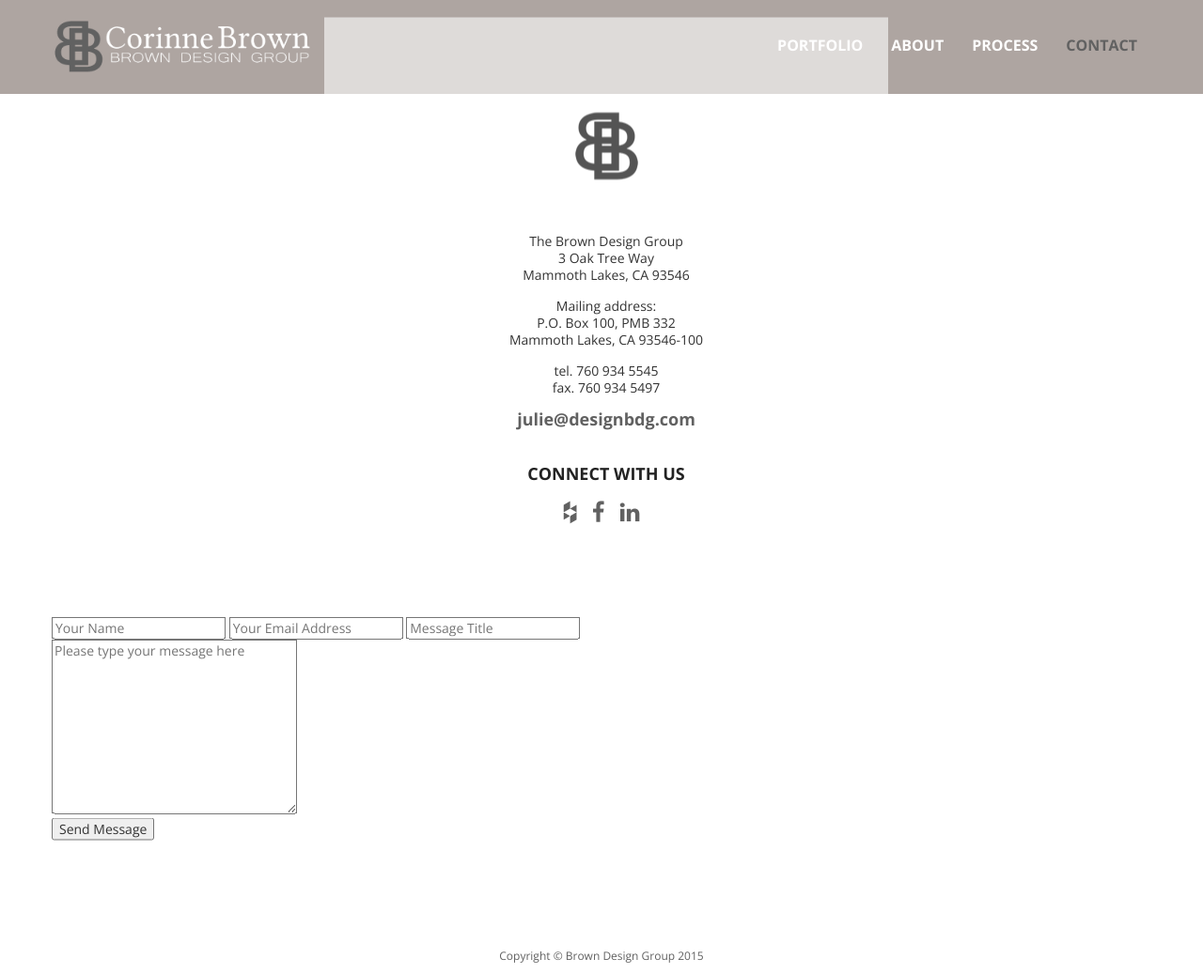
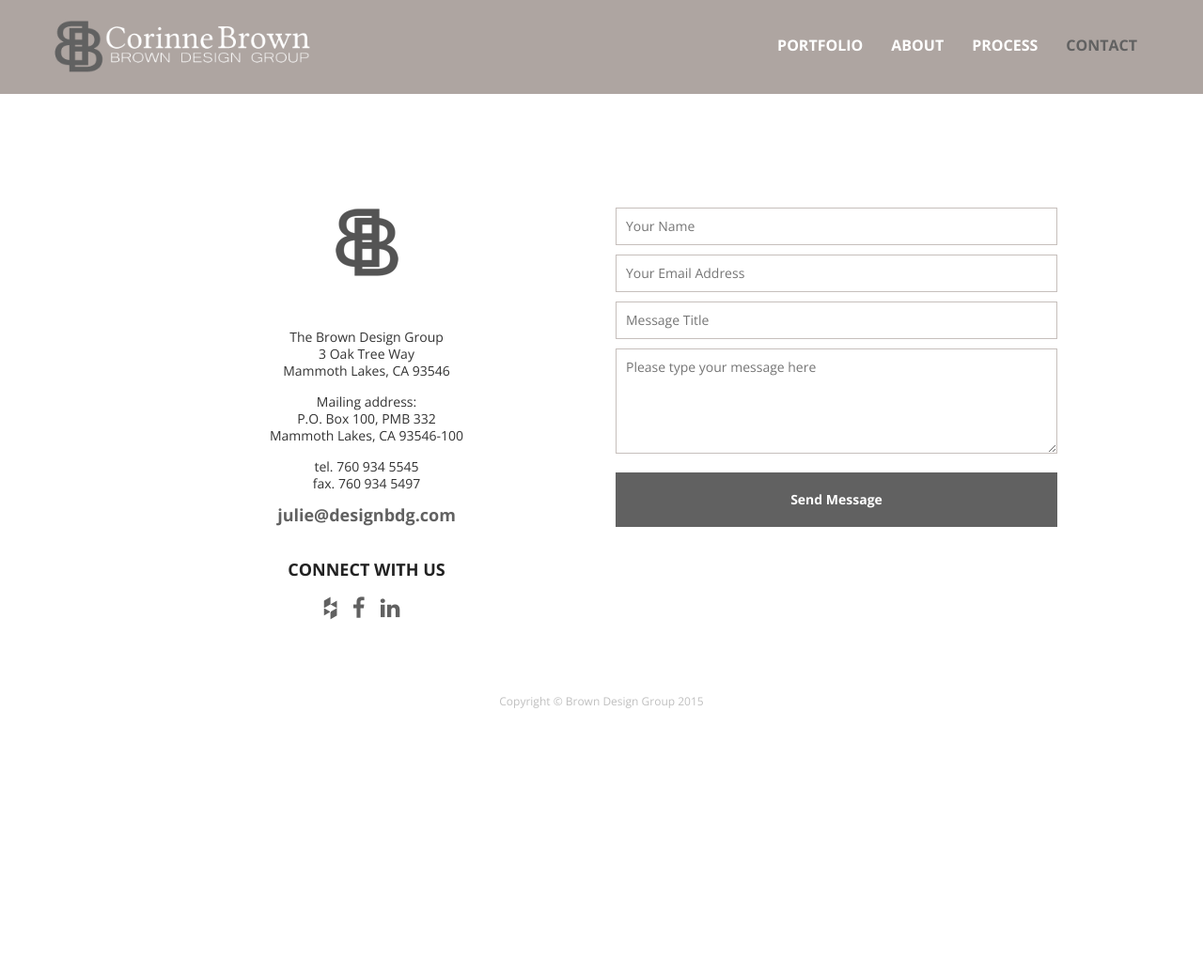
Before and after one commit to jbarkun/corinnebrown, a PHP site: page /contact.php in a window 1280 px wide. Shown: the whole page at 94% size. After the commit the page ends 754 px from the top, so only its background shows below. Run offline with PHP 8.4, Linux system fonts and the light colour scheme; some libraries are stand-ins or nearby versions.

Commit message:
2015/11/04
1. Styled contact form
2. Minor styling fixes for copyright info and portfolio page

```diff
--- a/contact.php
+++ b/contact.php
@@ -52,22 +52,30 @@
         <div class="col-md-6">
             <div class="wrapper wrapper-contact_form">
                 <form id="contactForm" action="dependencies/sendemail.php" method="post">
-                    <input type="text" id="name" name="name" placeholder="Your Name"
+                    <fieldset>
+								<input type="text" id="name" name="name" placeholder="Your Name"
                            value="<? if (isset($_SESSION['input']['name'])) {
                                echo $_SESSION['input']['name'];
                            } ?>">
-                    <input type="email" id="email" name="email" placeholder="Your Email Address"
+							</fieldset>
+						  <fieldset>
+								<input type="email" id="email" name="email" placeholder="Your Email Address"
                            value="<? if (isset($_SESSION['input']['email'])) {
                                echo $_SESSION['input']['email'];
                            } ?>">
-                    <input type="text" id="title" name="title" placeholder="Message Title"
+						  </fieldset>
+						  <fieldset>
+								<input type="text" id="title" name="title" placeholder="Message Title"
                            value="<? if (isset($_SESSION['input']['title'])) {
                                echo $_SESSION['input']['title'];
                            } ?>">
-        <textarea id="message" name="message" cols="30" rows="10"
-                  placeholder="Please type your message here"><? if (isset($_SESSION['input']['message'])) {
-                echo $_SESSION['input']['message'];
+						  </fieldset>
+							<fieldset>
+									<textarea id="message" name="message" cols="30" rows="5"
+									placeholder="Please type your message here"><? if (isset($_SESSION['input']['message'])) {
+									echo $_SESSION['input']['message'];
             } ?></textarea>
+							</fieldset>
                     <? if (isset($_SESSION['input'])) {
                         unset($_SESSION['input']);
                     } ?>
@@ -123,12 +131,6 @@
     });
 </script>
 
-<!--	Style Error Message-->
-<style>
-    .error {
-        color: red;
-    }
-</style>
 <?php include('dependencies/footer.php') ?>
 
 <script type="text/javascript">
--- a/css/style.css
+++ b/css/style.css
@@ -112,6 +112,7 @@
   bottom: 0;
   width: 100%;
   left: 0;
+  color: white;
 }
 
 h1 {
@@ -335,7 +336,8 @@
   display: inline-block;
   text-transform: uppercase;
   color: #fff;
-  border: 1px solid #fff;
+  border: 2px solid #fff;
+  font-weight: 700;
   background-color: transparent;
   opacity: 0;
   filter: alpha(opacity=0);
@@ -530,8 +532,6 @@
   }
 }
 .contact-content {
-  background: rgba(255, 255, 255, 0.6);
-  padding: 100px;
   text-align: center;
 }
 
@@ -547,6 +547,64 @@
   margin-right: 10px;
 }
 
+.wrapper-contact {
+  background: rgba(255, 255, 255, 0.6);
+  padding: 100px;
+}
+
+input, textarea {
+  -webkit-appearance: none;
+  -moz-appearance: none;
+  -o-appearance: none;
+  appearance: none;
+  background: white;
+  border: 1px solid #c6bfbc;
+  padding: 10px;
+  color: #222222;
+  display: block;
+  margin-bottom: 10px;
+  width: 100%;
+}
+input[type='submit'], textarea[type='submit'] {
+  -webkit-transition: all 0.2s ease;
+  -moz-transition: all 0.2s ease;
+  -ms-transition: all 0.2s ease;
+  -o-transition: all 0.2s ease;
+  transition: all 0.2s ease;
+  background: #616161;
+  color: white;
+  font-weight: 700;
+  padding: 20px;
+  border: none;
+}
+input[type='submit']:hover, textarea[type='submit']:hover {
+  background: #222222;
+}
+
+textarea {
+  resize: vertical;
+}
+
+.g-recaptcha {
+  margin-bottom: 10px;
+}
+
+fieldset {
+  position: relative;
+}
+
+label.error {
+  background: #c6bfbc;
+  color: #616161;
+  font-weight: 700;
+  font-size: 12px;
+  font-size: 1.2rem;
+  padding: 11px 15px;
+  position: absolute;
+  bottom: 10px;
+  right: 0;
+}
+
 @media screen and (min-width: 768px) and (min-height: 750px) {
   .wrapper-contact {
     position: relative;
--- a/dependencies/header.php
+++ b/dependencies/header.php
@@ -48,7 +48,7 @@
 
 <? if ($active == 'contact'): ?>
 <!--Google reCaptcha-->
-<script src='https://www.google.com/recaptcha/api.js?hl=fr-CA'></script><!--remove hl=fr-CA to turn back to English-->
+<script src='https://www.google.com/recaptcha/api.js'></script><!--remove hl=fr-CA to turn back to English-->
 <!--jQuery Validator-->
 <script src="http://ajax.aspnetcdn.com/ajax/jquery.validate/1.14.0/jquery.validate.min.js"></script>
 <? endif; ?>
--- a/scss/partials/_pageContact.scss
+++ b/scss/partials/_pageContact.scss
@@ -1,8 +1,6 @@
 // Contact page styles
 
 .contact-content {
-	background: rgba($white, 0.6);
-	padding: 100px;
 	text-align: center;
 }
 
@@ -16,6 +14,67 @@
 	a {
 		margin-right: 10px;
 	}
+}
+
+.wrapper-contact {
+		background: rgba($white, 0.6);
+		padding: 100px;
+}
+
+// Inputs
+
+$input-spacing: 10px;
+
+input {
+	-webkit-appearance: none;
+	-moz-appearance: none;
+	-o-appearance: none;
+	appearance: none;
+	background: $white;
+	border: 1px solid $brown-light;
+	padding: 10px;
+	color: $black;
+	display: block;
+	margin-bottom: $input-spacing;
+	width: 100%;
+	&[type='submit'] {
+		@include transition(0.2s);
+		background: $brown-dark;
+		color: $white;
+		font-weight: 700;
+		padding: 20px;
+		border: none;
+		&:hover {
+			background: $black;
+		}
+	}
+}
+
+textarea {
+	@extend input;
+	resize: vertical;
+}
+
+.g-recaptcha {
+	margin-bottom: $input-spacing;
+}
+
+fieldset {
+	position: relative;
+}
+
+label.error {
+	background: $brown-light;
+	color: $brown-dark;
+	font: {
+		weight: 700;
+		size: 12px;
+		size: 1.2rem;
+	}
+	padding: 11px 15px;
+	position: absolute;
+	bottom: $input-spacing;
+	right: 0;
 }
 
 @media screen and (min-width: $breakpoint-2) and (min-height: 750px) {
--- a/scss/partials/_pagePortfolio.scss
+++ b/scss/partials/_pagePortfolio.scss
@@ -53,7 +53,8 @@
 	display:inline-block;
 	text-transform:uppercase;
 	color:#fff;
-	border:1px solid #fff;
+	border:2px solid #fff;
+	font-weight: 700;
 	background-color:transparent;
 	opacity:0;
 	filter:alpha(opacity=0);
--- a/scss/style.scss
+++ b/scss/style.scss
@@ -67,6 +67,7 @@
   bottom: 0;
   width: 100%;
   left: 0;
+  color: $white;
 }
 
 // Typography
```
